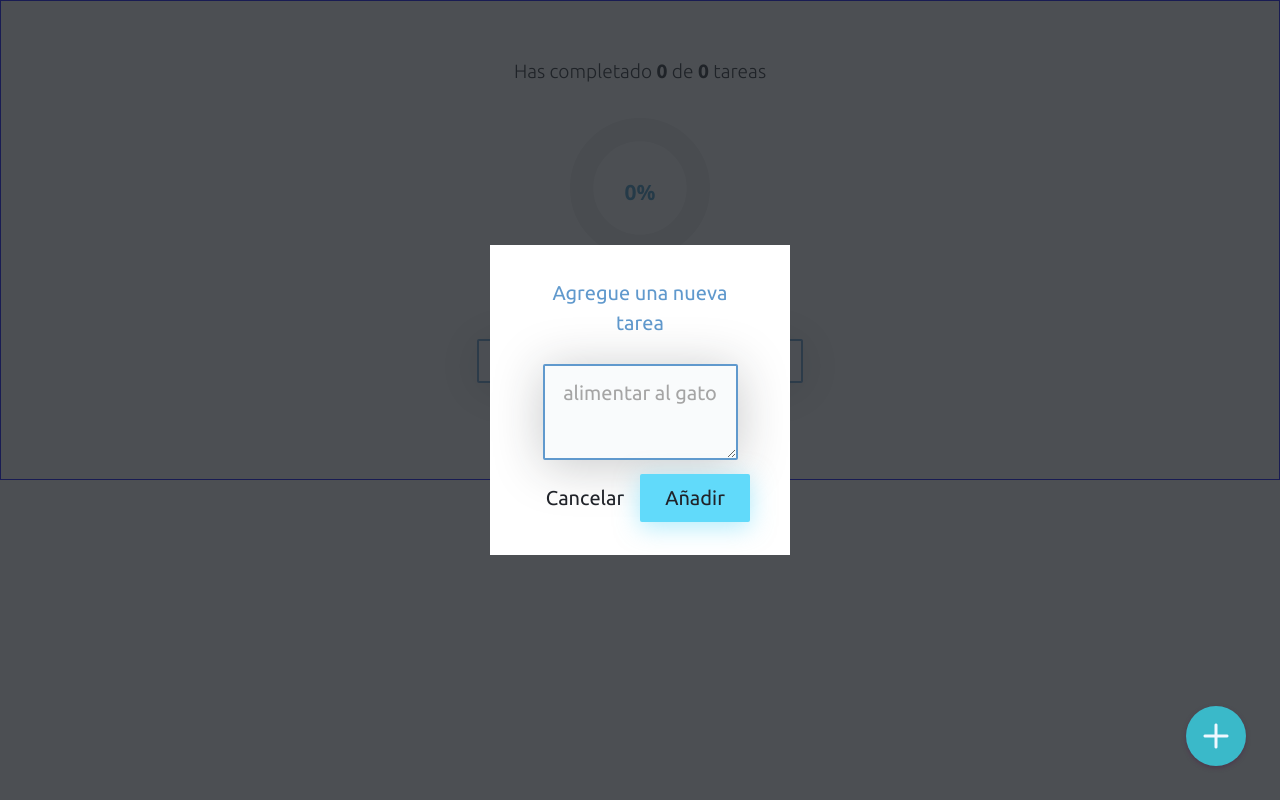
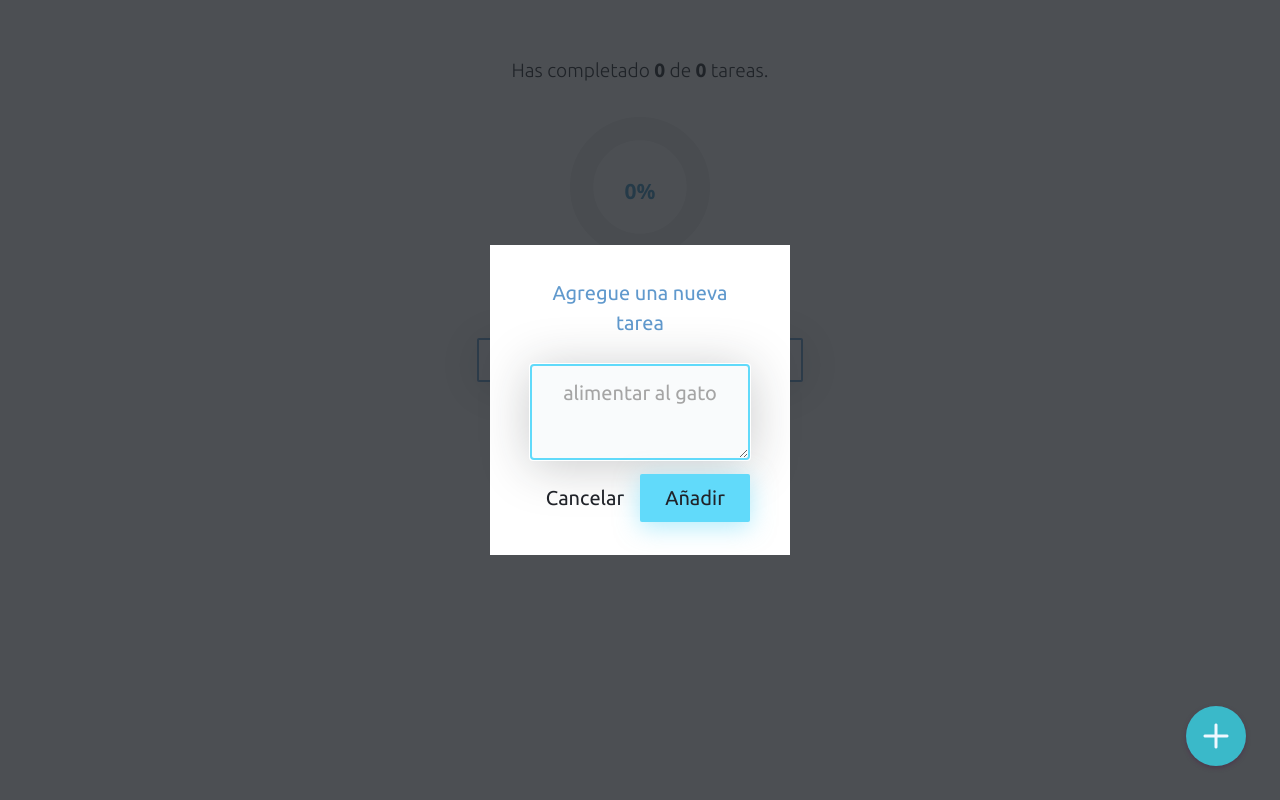
Before and after one commit to lufebadeca/todoList, a React (Create React App) app: page / in a window 1280 px wide. Both pictures are taken after a click on the button 1216 px from the left and 736 px from the top of the page. Built offline with nearby package versions, Linux system fonts and the light colour scheme.

Commit message:
more validations added, icons behavior improved

```diff
--- a/src/Modal/index.js
+++ b/src/Modal/index.js
@@ -3,7 +3,6 @@ import { createPortal } from "react-dom";
 import "./Modal.css";
 
 function Modal( {children} ){
-    const isVisible=true;
 
     return createPortal(
         <div className="mymodal">
--- a/src/TodoContext/index.js
+++ b/src/TodoContext/index.js
@@ -10,15 +10,12 @@ function TodoProvider({children}){
     //set in the custom state, instead, we give custom parameters: itemName and initial val
     //edit, to add loading and error states
     const {storageItem: list, updateItem, loading, error} = useLocalStorage('test1', []);
-    console.log("My list is:");
-    console.log(list);
     const [searchValue, setSearchValue] = useState("");
     const [openModal, setOpenModal] = useState(false);
     const completedItems = list.filter(item=> !!item.completed).length;
     const totalItems = list.length;
 
     const addTask = (taskText) =>{
-        console.log("function addTask in todoContext. Receiving " + taskText);
         const newTasks = [...list]; //copy tasks list
         newTasks.push({text: taskText, completed: false})
         updateItem(newTasks);
@@ -29,7 +26,7 @@ function TodoProvider({children}){
         const newTasks = [...list];
 
         //find selected task, by id
-        const task = newTasks.find( (task) => task.id === id );
+        const task = newTasks.find( (task) => task.text === id );
 
         task.completed = !task.completed; // if true, turns into false, if false, into true
         updateItem(newTasks); //updating the task list with a 'completed' value updated
@@ -37,7 +34,7 @@ function TodoProvider({children}){
 
     const handleClearByID = (id) => {
         //we filter and select all tasks different from the current one to keep, and the current one will be deleted
-        const newTasks = list.filter( (task)=> task.id !== id );
+        const newTasks = list.filter( (task)=> task.text !== id );
         updateItem(newTasks);
     };
 
@@ -52,10 +49,9 @@ function TodoProvider({children}){
     }
 
     return(
-        <TodoContext.Provider value={ {addTask, completedItems, totalItems, filteredList, searchValue, updateSearchVal, toggleTask, handleClearByID, loading, error, openModal, setOpenModal} }>
+        <TodoContext.Provider value={ {addTask, completedItems, totalItems, list, filteredList, searchValue, updateSearchVal, toggleTask, handleClearByID, loading, error, openModal, setOpenModal} }>
             {children}
         </TodoContext.Provider>
-
     );
 }
 
--- a/src/TodoForm/TodoForm.css
+++ b/src/TodoForm/TodoForm.css
@@ -28,7 +28,7 @@ textarea {
     text-align: center;
     padding: 12px;
     height: 96px;
-    width: calc(100% - 25px)
+    width: calc(100%);
 }
 
 textarea::placeholder {
--- a/src/TodoForm/index.js
+++ b/src/TodoForm/index.js
@@ -6,7 +6,7 @@ import "./TodoForm.css";
 function TodoForm() {
 
     const [newTaskVal, setNewTaskVal] = React.useState("");
-    const {addTask, openModal, setOpenModal} = React.useContext(TodoContext);
+    const {addTask, setOpenModal, list} = React.useContext(TodoContext);
 
     const onChange=(e)=>{
         setNewTaskVal( e.target.value );
@@ -14,14 +14,23 @@ function TodoForm() {
 
     const onSubmit=(e)=>{
         e.preventDefault();
-        addTask( newTaskVal );
-        setOpenModal(false)
+        const coincidences = list.filter( (item)=>item.text===newTaskVal.trim() );
+        //console.log(coincidences);
+        if( newTaskVal.trim().length===0 ){
+            alert("Ingrese un texto para continuar");
+        }else if ( coincidences.length>0 ){
+            alert("Ya existe una tarea exactamente igual");
+            setNewTaskVal("");
+        }else{
+            addTask( newTaskVal.trim() );
+            setOpenModal(false);
+        }
     };
 
     return(
         <form onSubmit={onSubmit}>
             <label>Agregue una nueva tarea</label>
-            <textarea onChange={onChange} value={newTaskVal} placeholder="alimentar al gato"></textarea>
+            <textarea onChange={onChange} value={newTaskVal} placeholder="alimentar al gato" required autoFocus></textarea>
             <div className="TodoForm-buttonContainer">
                 <button className="TodoForm-button TodoForm-button--cancel" onClick={()=>setOpenModal(false)}>Cancelar</button>
                 <button className="TodoForm-button TodoForm-button--add" >Añadir</button>
--- a/src/counter/counter.jsx
+++ b/src/counter/counter.jsx
@@ -19,8 +19,9 @@ const Counter = ( )=>{
     return (
     <>
       <br></br>
-      <h2 className='counter' variant='success'>
-      Has completado <span>{completed}</span> de <span>{total}</span> tareas
+      <h2 className='counter'>
+      Has completado <span>{completed}</span> de <span>{total}</span> tareas. <br></br>
+      { (percentage===100) && "Felicidades!" }
       </h2>
 
       <div className='progressBar'>
--- /dev/null
+++ b/src/emptyTodos/empty.css
@@ -0,0 +1,4 @@
+p{
+    margin-top: 20px;
+    font-family: "Ubuntu";
+}
--- a/src/emptyTodos/index.js
+++ b/src/emptyTodos/index.js
@@ -1,8 +1,9 @@
 import React from "react";
+import "./empty.css";
 
 function EmptyTodos() {
     return (
-        <p>Agrega tu primer ToDo</p>
+        <p>Aun no has agregado un ToDo</p>
     );
 
 }
--- a/src/index.css
+++ b/src/index.css
@@ -12,5 +12,4 @@ body {
   display: flex;
   flex-direction: column;
   align-items: center;
-  border: 1px solid blue;
 }
--- a/src/listItem/listItem.css
+++ b/src/listItem/listItem.css
@@ -47,10 +47,11 @@
     position: absolute;
     top: -12px;
     right: 0;
+    color: lightgray;
   }
 
   .Icon-delete:hover {
-    color: red
+    color: red;
   }
 
   .completed {
--- a/src/listItem/listItem.jsx
+++ b/src/listItem/listItem.jsx
@@ -1,4 +1,4 @@
-import React from "react";
+import React, {useState} from "react";
 import 'bootstrap/dist/css/bootstrap.min.css';
 import 'bootstrap-icons/font/bootstrap-icons.css';
 import './listItem.css'
@@ -6,27 +6,52 @@ import './listItem.css'
 //Here, the actual list item is converted into a <li></li> HTML element
 export function ListItem( props ) {
 
-    const { id, text, completed, toggleTask, handleClearByID } = props;
+    const { text, completed, toggleTask, handleClearByID } = props;
 
     const updateCheck = ()=>{
-      toggleTask(id);
+      toggleTask(text);
     };
 
     const clearCurrentItem = (e) =>{
       //e.stopPropagation();
-      handleClearByID(id);
+      handleClearByID(text);
+    };
+
+    const [hovered, setHovered] = useState(false);      // New state to handle hover
+
+    const handleMouseEnter = () => {
+      setHovered(true);
+    };
+
+    const handleMouseLeave = () => {
+      setHovered(false);
     };
 
     return (
       <li className="List-item">
         <span>
-          <i className="bi-check" onClick={updateCheck} style={{ fontSize: '2rem', color: completed ? 'lightgray' : 'green' } }></i>
+          <i
+            className="bi-check"
+            onClick={updateCheck}
+            onMouseEnter={handleMouseEnter}
+            onMouseLeave={handleMouseLeave}
+            style={{
+              fontSize: '2rem',
+              color: hovered
+                ? completed
+                  ? 'lightgray' // if hovered AND completed, gray
+                  : 'green'     // if hovered AND uncompleted, green
+                : completed
+                ? 'green'       // Normal color based on the `completed` state
+                : 'lightgray',
+            }}>
+          </i>
         </span>
         <p className={`List-item-p ${completed ? 'completed' : '' }`}>
           {text}
         </p>
         <span className="Icon-delete" >
-          <i className="bi-x-lg" style={{color: 'red'}} onClick={clearCurrentItem}></i>
+          <i className="bi-x-lg" onClick={clearCurrentItem} ></i>
         </span>
       </li>
     );
--- a/src/todoList/todoList.jsx
+++ b/src/todoList/todoList.jsx
@@ -11,7 +11,7 @@ import {LoadingTodos} from '../loadingTodos';
 export function TodoList( ){
 
     //useContext
-    const {filteredList: list, toggleTask, handleClearByID, loading, error} = React.useContext(TodoContext);
+    const { filteredList, list, toggleTask, handleClearByID, loading, error} = React.useContext(TodoContext);
 
     return(
     <ul className='mylist'>
@@ -20,7 +20,7 @@ export function TodoList( ){
         {error && <TodosError/>}
         {(!loading && !error && list.length===0) && <EmptyTodos/>}
 
-        {list.map( listItem=>(
+        {filteredList.map( listItem=>(
             <ListItem key={listItem.id} {...listItem} id={listItem.id} toggleTask={toggleTask} handleClearByID={handleClearByID}></ListItem>
         ))}
     </ul>
```
Also changed, not shown: src/TodoContext/useLocalStorage.js (+8 -9 lines), 10 other files (tests, documents, lock files or other folders).
